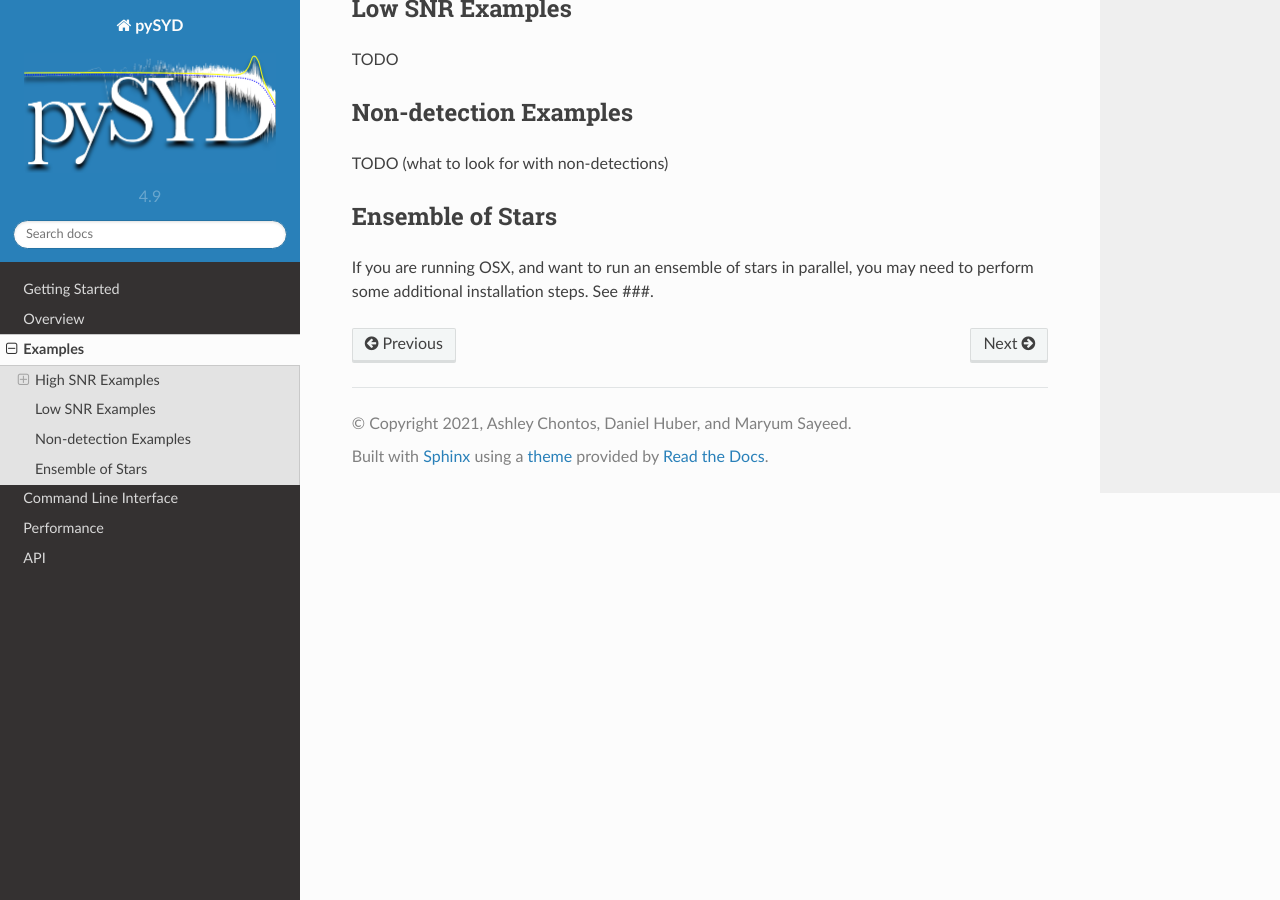
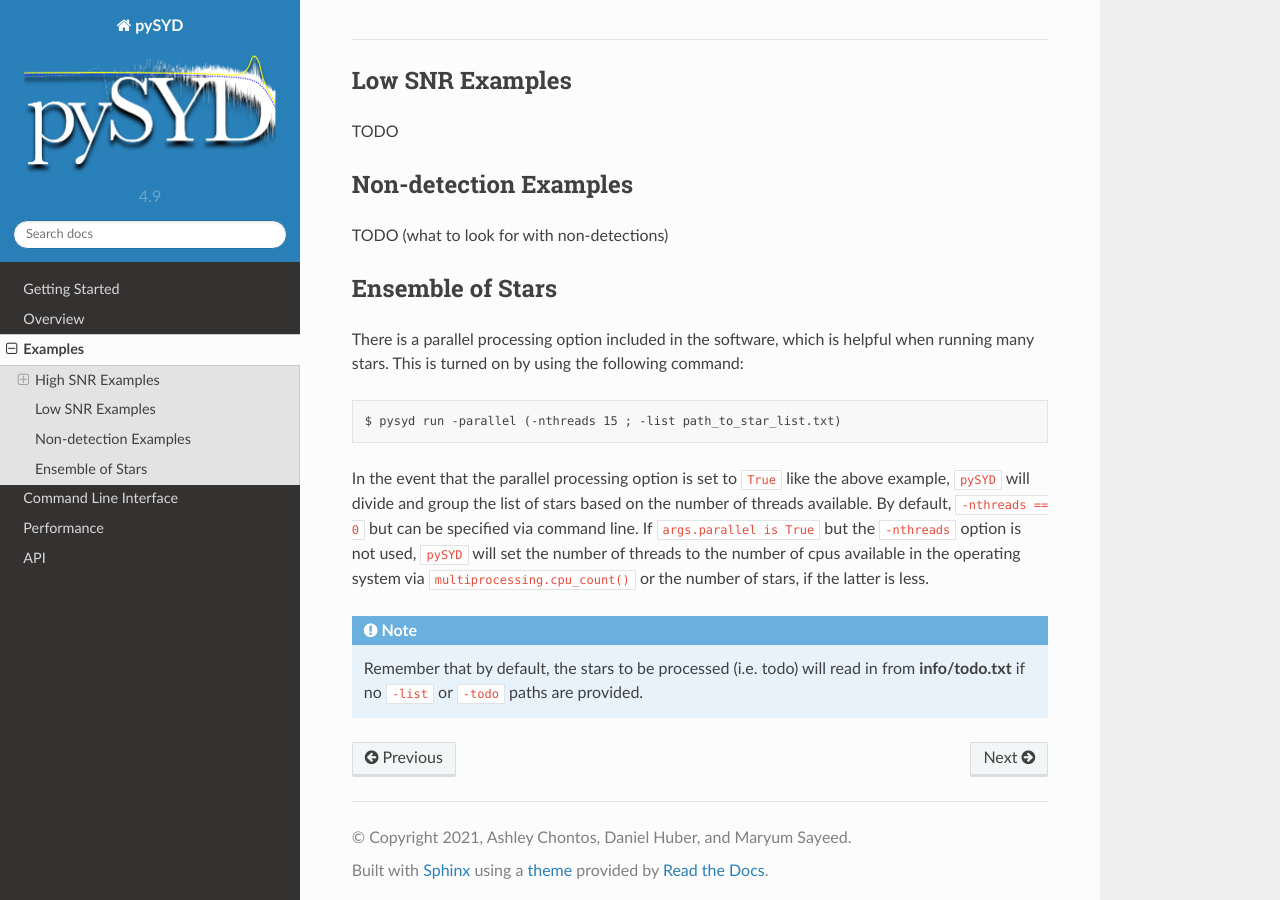
Before and after one commit to ashleychontos/pySYD, a Sphinx documentation site: the page built from docs/examples.rst, in a window 1280 px wide and 900 px high, scrolled down 5170 px. Built offline with Sphinx 7.4.7 and the Read the Docs theme 2.0.0, drawn with Linux system fonts in a browser that asks for light colours; some of the changed text lies outside the part shown.

Commit message:
Update examples.rst

```diff
--- a/docs/examples.rst
+++ b/docs/examples.rst
@@ -10,6 +10,8 @@ for three KIC stars in the **data/** directory. If so, then you are ready to tes
 
 High SNR Examples
 *****************
+
+Below are examples of high signal-to-noise (SNR) detections in three stars of different evolutionary states.
 
 KIC 1435467
 +++++++++++
@@ -101,5 +103,20 @@ TODO (what to look for with non-detections)
 Ensemble of Stars
 *****************
 
-If you are running OSX, and want to run an ensemble of stars in parallel, you
-may need to perform some additional installation steps. See ###.
+There is a parallel processing option included in the software, which is helpful when
+running many stars. This is turned on by using the following command:
+
+.. code-block::
+
+    $ pysyd run -parallel (-nthreads 15 ; -list path_to_star_list.txt)
+
+In the event that the parallel processing option is set to ``True`` like the above example, ``pySYD``
+will divide and group the list of stars based on the number of threads available. By default, ``-nthreads == 0``
+but can be specified via command line. If ``args.parallel is True`` but the ``-nthreads`` option is not used,
+``pySYD`` will set the number of threads to the number of cpus available in the operating system via
+``multiprocessing.cpu_count()`` or the number of stars, if the latter is less.
+
+.. note::
+
+    Remember that by default, the stars to be processed (i.e. todo) will read in from **info/todo.txt**
+    if no ``-list`` or ``-todo`` paths are provided.
```
